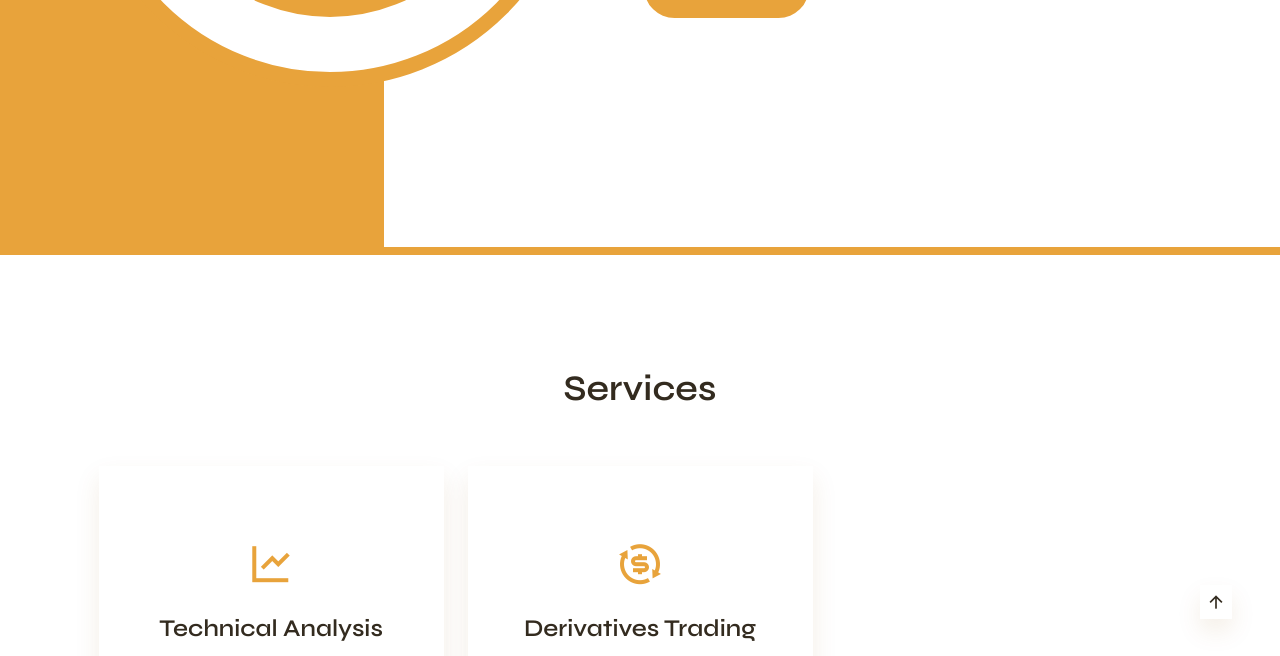
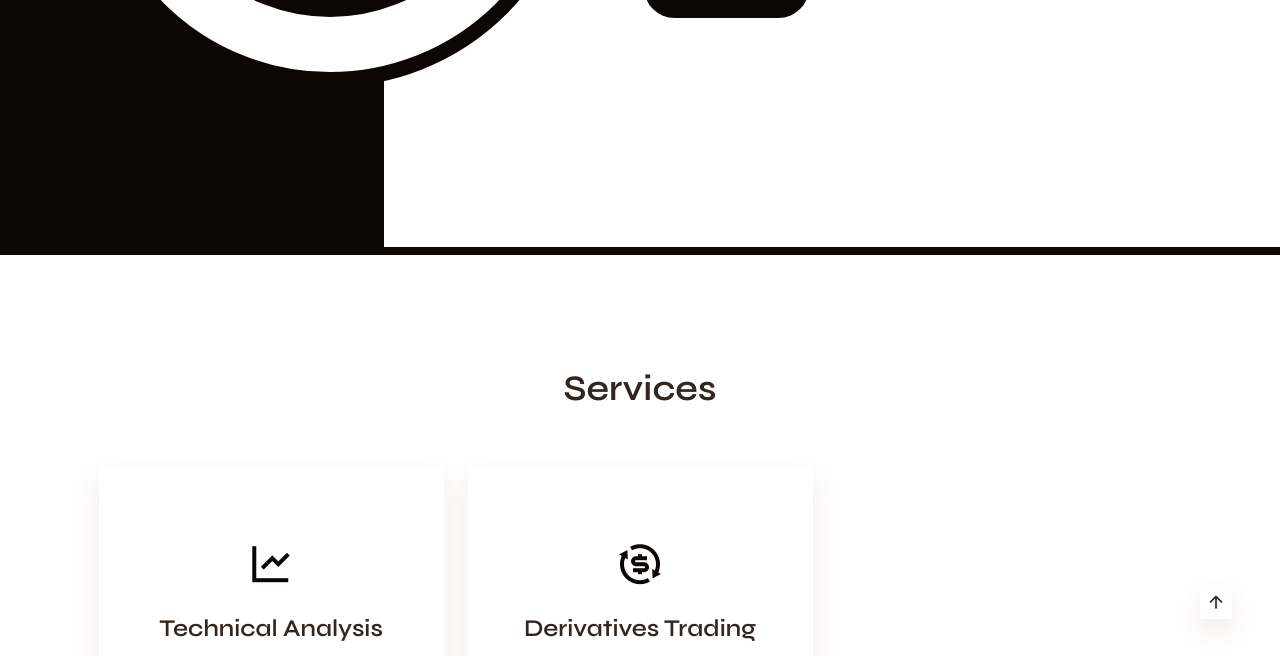
Before and after one commit to lilprincexyz/lil-prince-xyz, a plain HTML site: page index.html in a window 1280 px wide. Shown: the part 581-1237 px from the top of the page. Drawn offline with nearby package versions, Linux system fonts and the light colour scheme; a script that the page names is missing.

Commit message:
Update styles.css
Deep Sietch Black

```diff
--- a/assets/css/styles.css
+++ b/assets/css/styles.css
@@ -21,8 +21,8 @@
       -> Click on tab (Color Conversion)
       -> Copy the color mode (HSL)
   */
-  --hue: 36;
-  --first-color: hsl(var(--hue), 79%, 57%);
+  --hue: 17;
+  --first-color: hsl(var(--hue), 54%, 3%);
   --first-color-alt: hsl(var(--hue), 82%, 56%);
   --first-color-light: hsl(var(--hue), 40%, 80%);
   --title-color: hsl(var(--hue), 24%, 16%);
```
